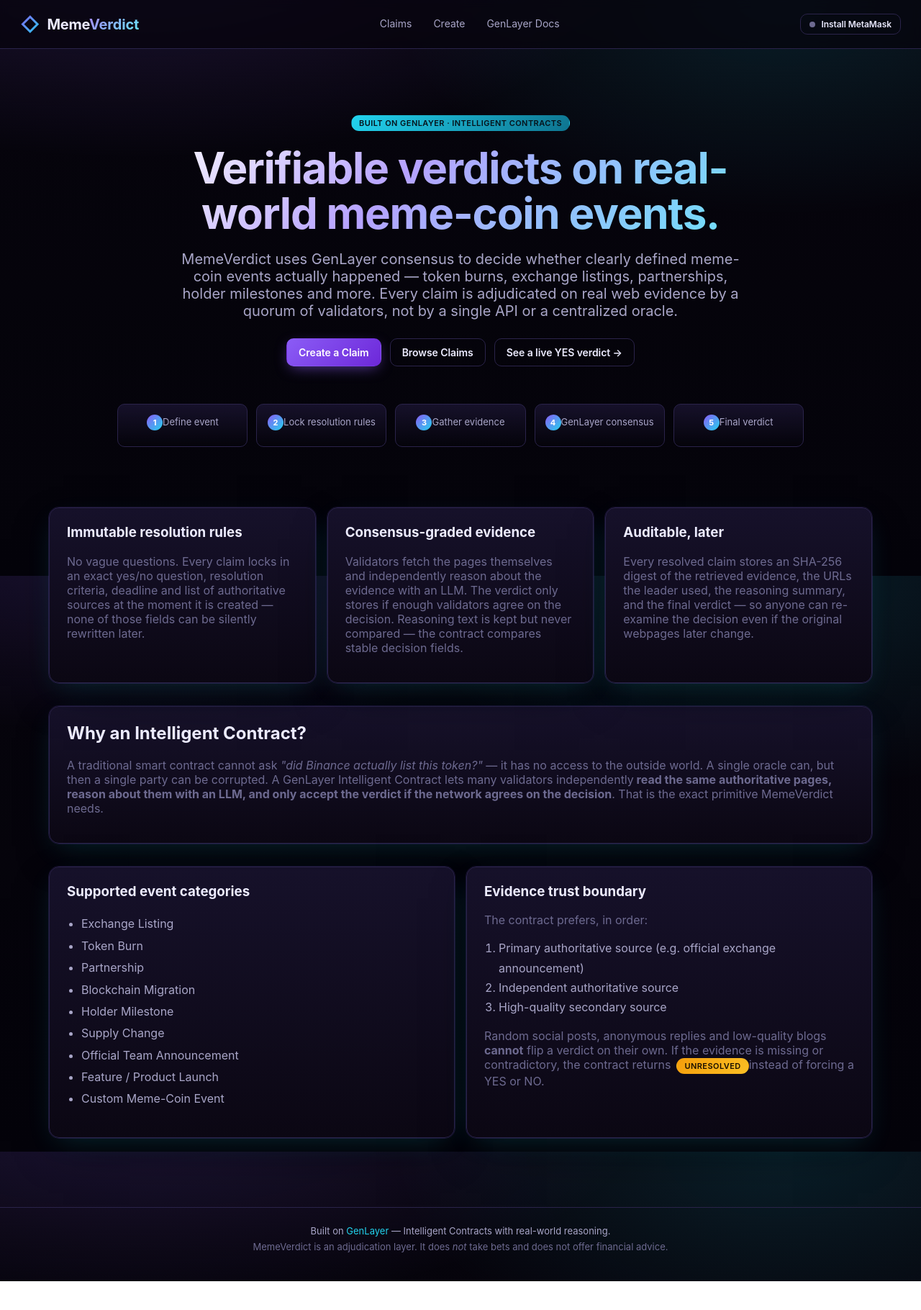
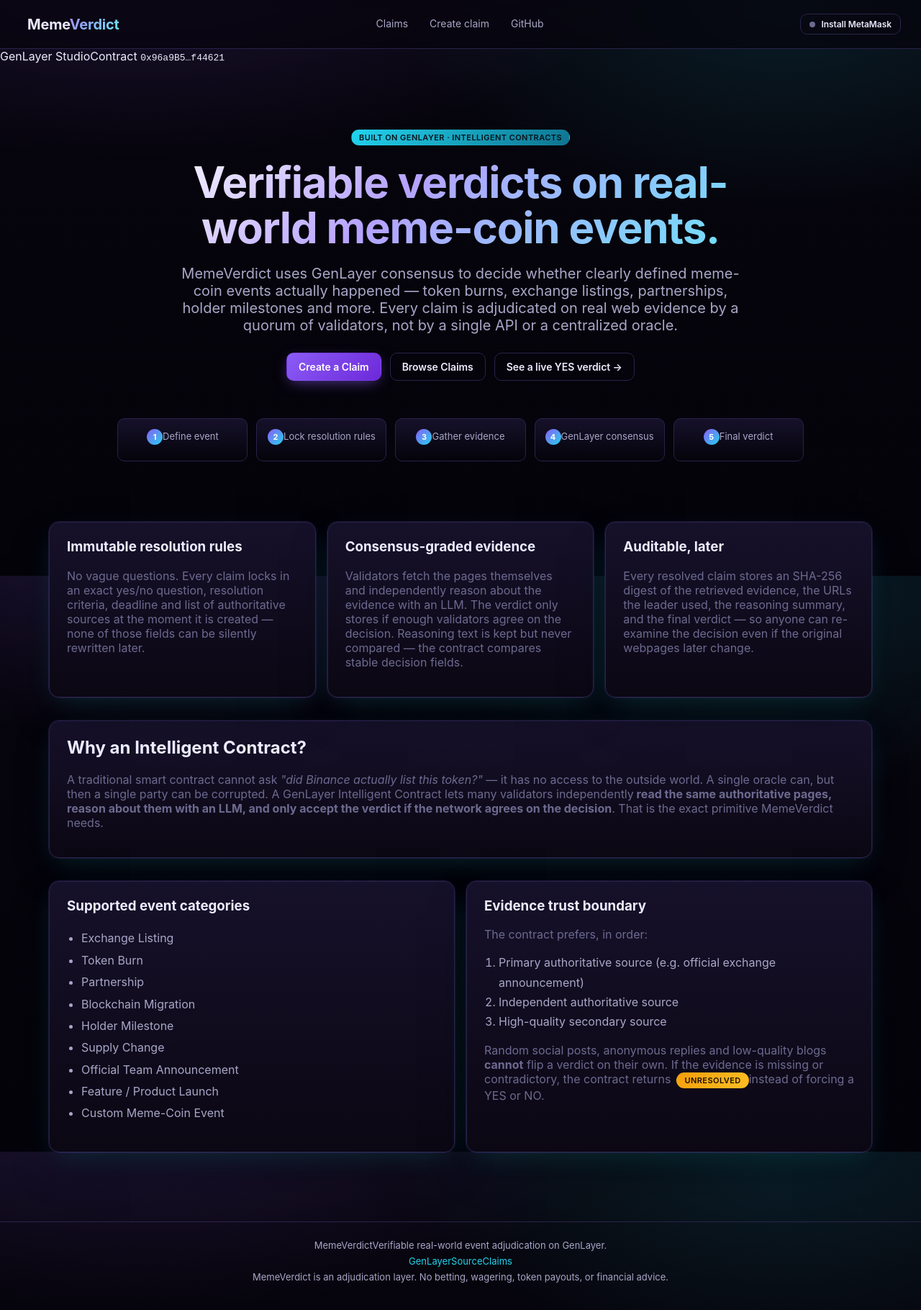
Before and after one commit to haris4587/MemeVerdict, a React (Vite) app in the folder MemeVerdict/frontend/: page / in a window 1280 px wide. Shown: the whole page at 72% size. Before the commit the page ends 1780 px from the top, so only its background shows below. Built offline with nearby package versions, Linux system fonts and the light colour scheme; no server answers.

Commit message:
Upgrade MemeVerdict public dApp shell

```diff
--- a/MemeVerdict/frontend/src/App.tsx
+++ b/MemeVerdict/frontend/src/App.tsx
@@ -4,30 +4,32 @@
 import { ClaimExplorer } from "./pages/ClaimExplorer";
 import { ClaimDetail } from "./pages/ClaimDetail";
 import { WalletButton } from "./components/WalletButton";
+import { MEMEVERDICT_CONTRACT_ADDRESS } from "./lib/config";
+
+function shortContract(address: string) {
+  return address ? `${address.slice(0, 8)}…${address.slice(-6)}` : "Not configured";
+}
 
 export function App() {
   return (
     <div className="app-shell">
       <header className="app-header">
-        <NavLink to="/" className="brand">
-          <span className="brand-mark">◇</span>
-          <span className="brand-text">
-            Meme<span className="brand-accent">Verdict</span>
-          </span>
+        <NavLink to="/" className="brand" aria-label="MemeVerdict home">
+          <span className="brand-mark"><i /></span>
+          <span className="brand-text">Meme<span className="brand-accent">Verdict</span></span>
         </NavLink>
         <nav className="app-nav">
           <NavLink to="/claims">Claims</NavLink>
-          <NavLink to="/create">Create</NavLink>
-          <a
-            href="https://docs.genlayer.com/"
-            target="_blank"
-            rel="noreferrer"
-          >
-            GenLayer&nbsp;Docs
-          </a>
+          <NavLink to="/create">Create claim</NavLink>
+          <a href="https://github.com/haris4587/MemeVerdict" target="_blank" rel="noreferrer">GitHub</a>
         </nav>
         <WalletButton />
       </header>
+
+      <div className="network-strip">
+        <span className="network-live"><i /> GenLayer Studio</span>
+        <span className="network-contract">Contract <code>{shortContract(MEMEVERDICT_CONTRACT_ADDRESS)}</code></span>
+      </div>
 
       <main className="app-main">
         <Routes>
@@ -35,18 +37,21 @@
           <Route path="/claims" element={<ClaimExplorer />} />
           <Route path="/create" element={<CreateClaim />} />
           <Route path="/claims/:claimId" element={<ClaimDetail />} />
+          <Route path="*" element={<Landing />} />
         </Routes>
       </main>
 
       <footer className="app-footer">
-        <div>
-          Built on <a href="https://genlayer.com" target="_blank" rel="noreferrer">GenLayer</a>{" "}
-          — Intelligent Contracts with real-world reasoning.
+        <div className="footer-brand-row">
+          <span className="footer-brand">MemeVerdict</span>
+          <span>Verifiable real-world event adjudication on GenLayer.</span>
         </div>
-        <div className="muted">
-          MemeVerdict is an adjudication layer. It does <em>not</em> take
-          bets and does not offer financial advice.
+        <div className="footer-links">
+          <a href="https://genlayer.com" target="_blank" rel="noreferrer">GenLayer</a>
+          <a href="https://github.com/haris4587/MemeVerdict" target="_blank" rel="noreferrer">Source</a>
+          <NavLink to="/claims">Claims</NavLink>
         </div>
+        <div className="footer-note">MemeVerdict is an adjudication layer. No betting, wagering, token payouts, or financial advice.</div>
       </footer>
     </div>
   );
```
